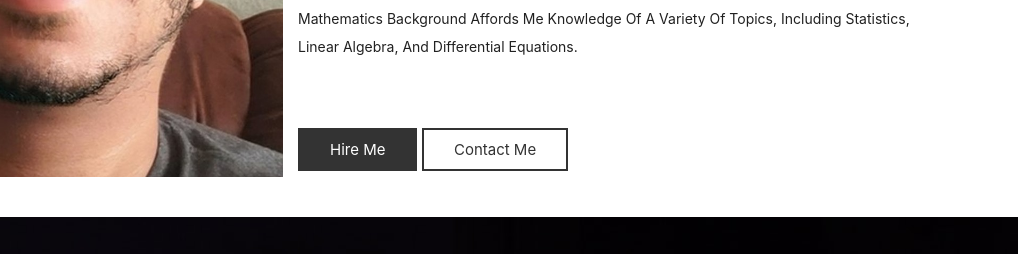
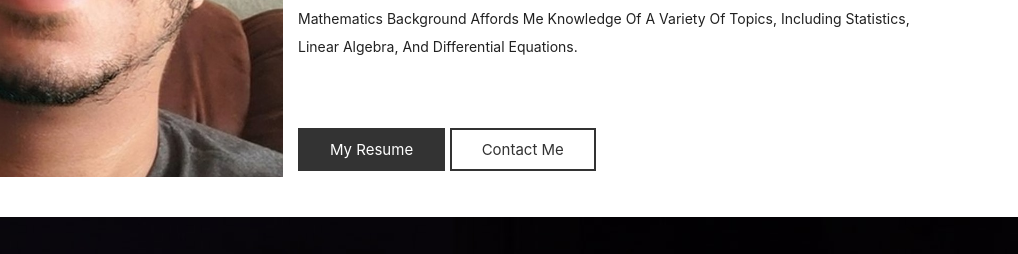
Before and after one commit to stephenrobic/stephenrobic.github.io, a plain HTML site: page index.html in a window 1280 px wide. Shown: the part 1260-1514 px from the top of the page, 262-1280 px from the left. Drawn offline with Linux system fonts and the light colour scheme.

Commit message:
Added resume link to About Me section

```diff
--- a/index.html
+++ b/index.html
@@ -208,7 +208,7 @@
                 algorithms. In conjunction, my mathematics background affords me knowledge of a variety of topics, including statistics,
                 linear algebra, and differential equations.</p>
                 <ul>
-                    <li><a href="#" class="about_more">Hire Me</a></li>
+                    <li><a href="resume.pdf#toolbar=0" class="about_more">My Resume</a></li>
                     <li><a href="#" class="about_contact">Contact Me</a></li>
                 </ul>
             </div>
```
